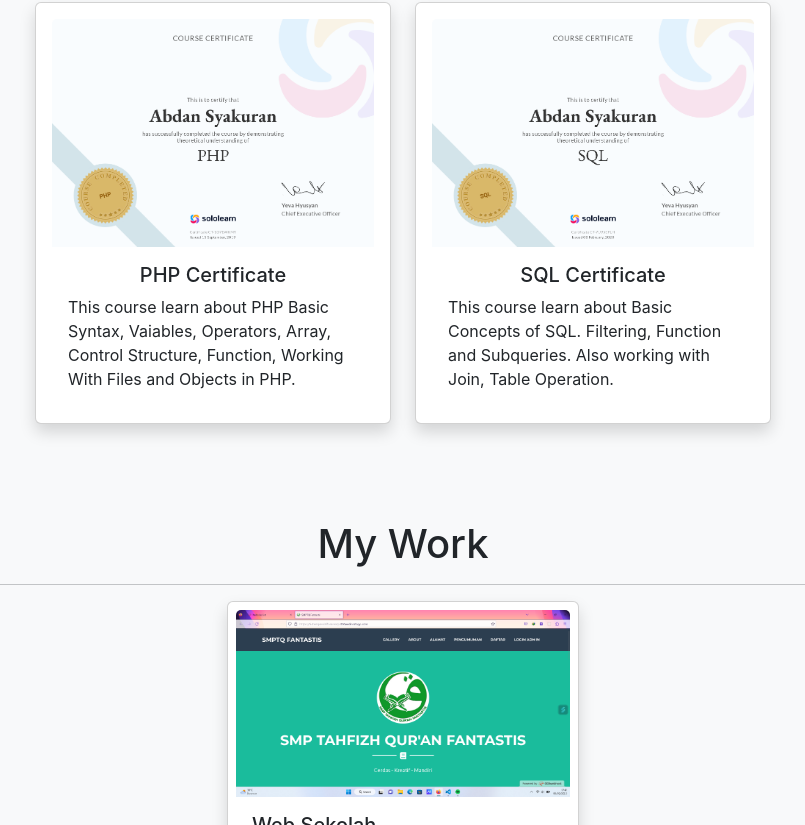
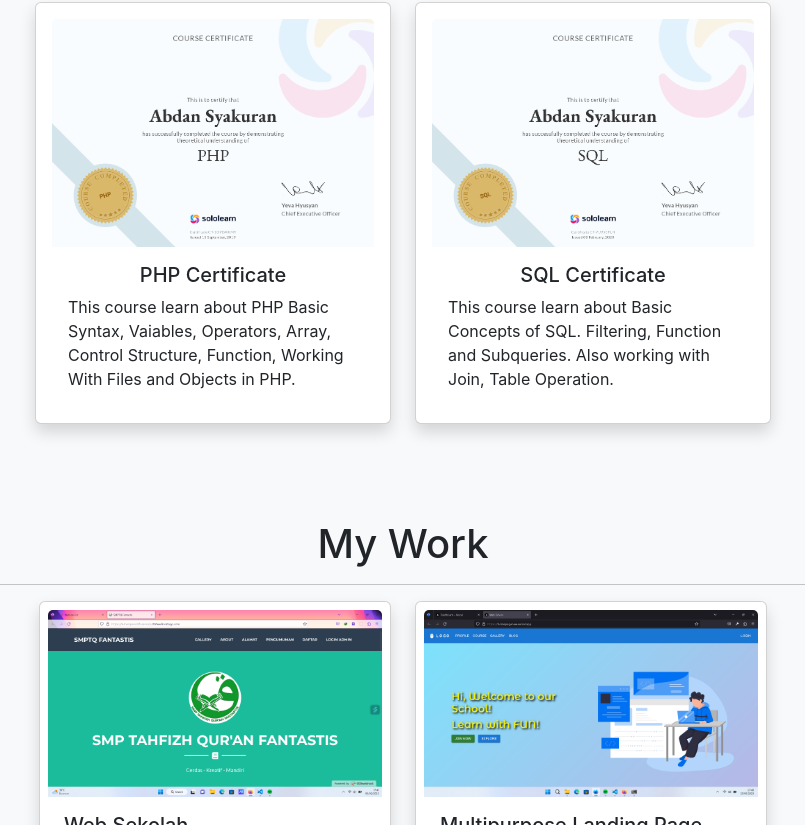
Before and after one commit to abdanfx/homeweb, a React (Create React App) app: page / in a window 1280 px wide. Shown: the part 1975-2800 px from the top of the page, without its empty margins (237-1042 px from the left). Built offline with nearby package versions, Linux system fonts and the light colour scheme.

Commit message:
Updates for My Wrok : New Project is added.

```diff
--- a/public/index.html
+++ b/public/index.html
@@ -31,7 +31,7 @@
     <link href="https://fonts.googleapis.com/css2?family=Montserrat+Alternates:wght@100;500&display=swap" rel="stylesheet">
 
 
-    <title>React App</title>
+    <title>Abdan Profile</title>
 
     <style>
       @import url('https://fonts.googleapis.com/css2?family=Montserrat+Alternates:wght@100;500&display=swap');
--- a/src/App.js
+++ b/src/App.js
@@ -12,10 +12,11 @@ import JSCertificate from "../src/images/jscertificate.png";
 import PHPCertificate from "../src/images/phpcertificate.png";
 import SQLCertificate from "../src/images/sqlcertificate.png";
 import Project1 from "../src/images/project1.png";
+import Project2 from "../src/images/project2.png";
 import Card from "react-bootstrap/Card";
 import Figure from "react-bootstrap/Figure";
 import Avatar from "../src/images/avatar.svg";
-import Programmer from "../src/images/programmer.svg";
+import Programmer from "../src/images/programmer_blue.svg";
 
 function BasicExample() {
   return (
@@ -105,19 +106,12 @@ function BasicExample() {
                     className="bg-dark"
                     width={700}
                     height={700}
-                    alt="avatar"
+                    alt="Programmer Image"
                     src={Programmer}
                   />
                 </Figure>
               </Col>
             </Row>
-            {/* <Row className="justify-content-md-center pt-3">
-              <Col md="auto" className="text-center homeText">
-                <Button variant="primary" href="#project">
-                  My Portfolio
-                </Button>{" "}
-              </Col>
-            </Row> */}
           </Container>
         </div>
         <div className="bg-light" id="profile">
@@ -290,9 +284,9 @@ function BasicExample() {
         <div className="bg-light">
           <Container fluid>
             <Row className="justify-content-md-center">
-              <Col md="auto" className="m-auto">
+              <Col md="auto" sm>
                 <Card
-                  className="shadow ronded p-2 bg-body-tertiary"
+                  className="shadow ronded p-2 mb-5 bg-body-tertiary"
                   style={{ width: "22rem" }}
                 >
                   <Card.Img
@@ -320,6 +314,36 @@ function BasicExample() {
                   </Card.Body>
                 </Card>
               </Col>
+
+              <Col md="auto" sm>
+                <Card
+                  className="shadow ronded p-2 bg-body-tertiary"
+                  style={{ width: "22rem" }}
+                >
+                  <Card.Img
+                    className="d-block mx-auto img-fluid.max-width: 100%"
+                    variant="top"
+                    src={Project2}
+                    xs={12}
+                    sm={4}
+                    md={4}
+                  />
+                  <Card.Body>
+                    <Card.Title>Multipurpose Landing Page</Card.Title>
+                    <Card.Text>
+                      This landing page id designed for multi purpose content.
+                    </Card.Text>
+
+                    <Button
+                      variant="primary"
+                      href="https://homepagenew.vercel.app/"
+                      target="_blank"
+                    >
+                      Demo
+                    </Button>
+                  </Card.Body>
+                </Card>
+              </Col>
             </Row>
           </Container>
         </div>
```
Also changed, not shown: src/images/programmer_blue.svg (added), src/images/project2.png (added).
